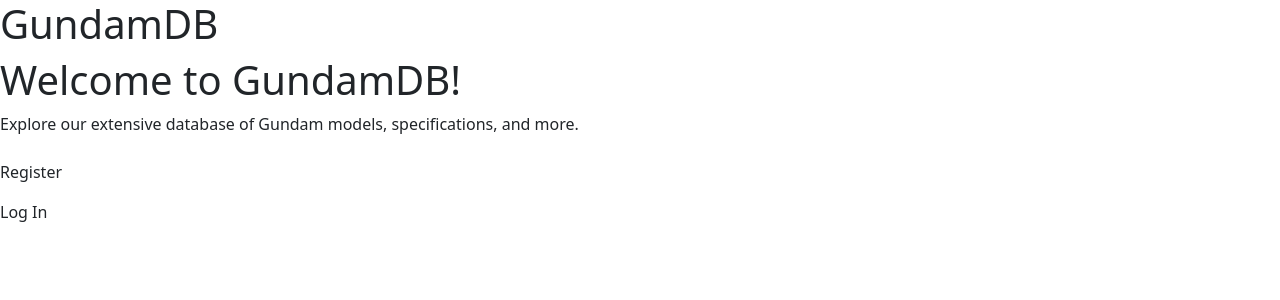
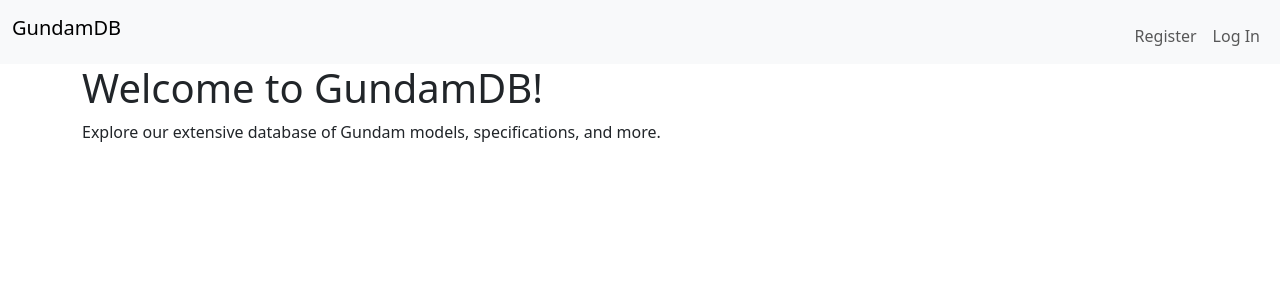
Before and after one commit to EricJostad/CS50-Final-Project, a Flask app: page / in a window 1280 px wide. Shown: the top 300 px of the page. Run offline with Flask 3, Linux system fonts and the light colour scheme.

Commit message:
Minor tweaks to layout html

```diff
--- a/templates/layout.html
+++ b/templates/layout.html
@@ -10,12 +10,19 @@
     <title>GundamDB: {% block title %}{% endblock %}</title>
 </head>
 <body>
-    <h1>GundamDB</h1>
-    {% block content %}{% endblock %}
-        <ul class="navbar-nav ms-auto mt-2">
-            <li class="nav-item"><a class="nav-link" href="/register">Register</a></li>
-            <li class="nav-item"><a class="nav-link" href="/login">Log In</a></li>
-        </ul>
+    <nav class="navbar navbar-expand-lg navbar-light bg-light">
+        <div class="container-fluid">
+            <h1 class="navbar-brand">GundamDB</h1>
+            <ul class="navbar-nav ms-auto mt-2">
+                <li class="nav-item"><a class="nav-link" href="/register">Register</a></li>
+                <li class="nav-item"><a class="nav-link" href="/login">Log In</a></li>
+            </ul>
+        </div>
+    </nav>
+    <main class="container">
+        {% block content %}{% endblock %}
+    </main>
     <script src="https://cdn.jsdelivr.net/npm/bootstrap@5.3.8/dist/js/bootstrap.bundle.min.js" integrity="sha384-FKyoEForCGlyvwx9Hj09JcYn3nv7wiPVlz7YYwJrWVcXK/BmnVDxM+D2scQbITxI" crossorigin="anonymous"></script>
+    </main>
 </body>
 </html>
```
